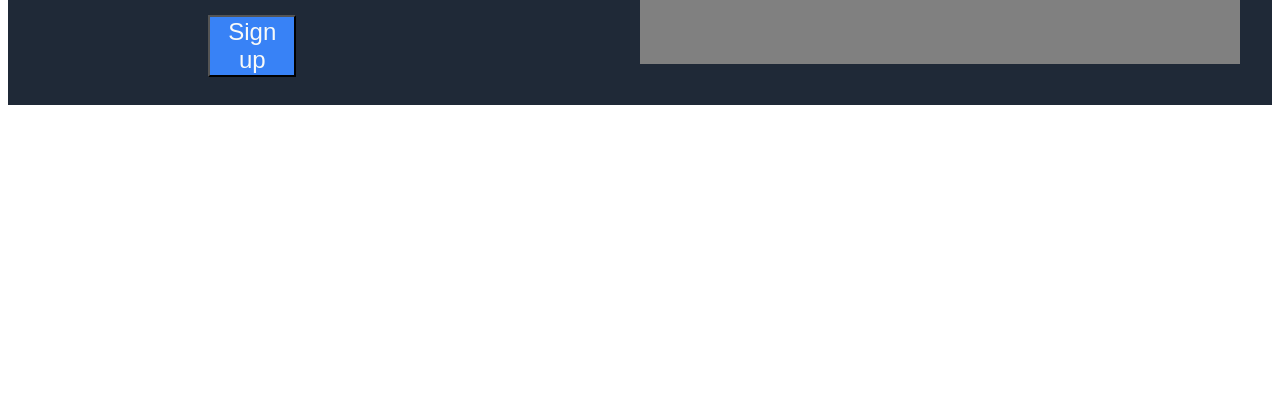
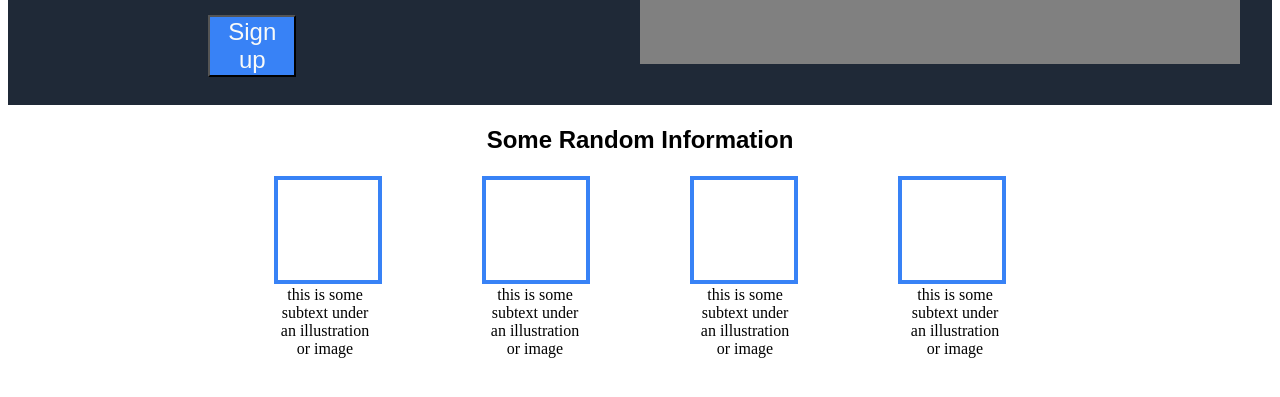
Before and after one commit to larrysl2/landingpage, a plain HTML site: page index.html in a window 1280 px wide. Shown: the part 303-700 px from the top of the page. Drawn offline with Linux system fonts and the light colour scheme.

Commit message:
second  body finished

```diff
--- a/index.html
+++ b/index.html
@@ -28,6 +28,20 @@
   </head>
 
   <body>
-
+    <div class="white">
+        <h2>Some Random Information</h2>
+        <div class = whitesq>
+            <a></a>
+            <a></a>
+            <a></a>
+            <a></a>
+        </div>
+        <div class = subtext>
+            <p>this is some subtext under an illustration or image</p>
+            <p>this is some subtext under an illustration or image</p>
+            <p>this is some subtext under an illustration or image</p>
+            <p>this is some subtext under an illustration or image</p>
+        </div>
+    </div>
   </body>
 </html>
--- a/styles.css
+++ b/styles.css
@@ -87,3 +87,44 @@
     font-family: arial;
 
 }
+.white {
+    display: flex;
+    height: 300px;
+    background: white;
+    flex-wrap:wrap;
+  }
+  .white h2{
+    display:flex;
+    width:100%;
+    color:black;
+    font-family: arial;
+    justify-content: center;
+    align-items: center;
+  }
+  .white .whitesq{
+    display:flex;
+    width:100%;
+
+    gap:100px;
+    justify-content: center;
+  }
+  .white a{
+    display:inline-flex;
+    border: 4px solid #3882f6;
+    width: 100px;
+    height:100px;
+  }
+.white .subtext{
+    display:flex;
+    width:100%;
+    gap:110px;
+
+    justify-content: center;
+}
+  .white p{
+    display:inline-flex;
+    width: 100px;
+    height:100px;
+    margin-top: 0px;
+    text-align:center;
+  }
```
